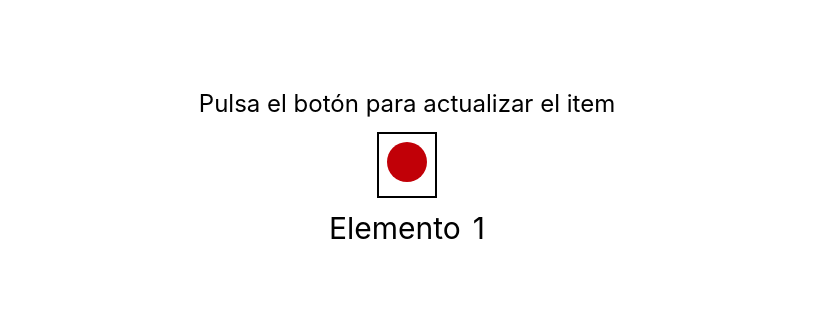
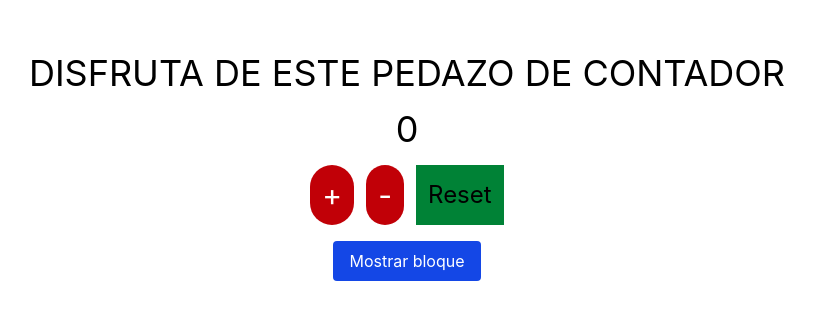
Before and after one commit to muniloper30/victor-lorencio-bootcamp-fullstack, a React (Vite) app in the folder 03-react/sheet03/: page / in a window 1280 px wide. Shown: the part 233-552 px from the top of the page, without its empty margins (233-1048 px from the left). Built offline with nearby package versions, Linux system fonts and the light colour scheme.

Commit message:
feat(react):complete exercise07 from sheet03 - dual component

```diff
--- a/03-react/sheet03/src/App.tsx
+++ b/03-react/sheet03/src/App.tsx
@@ -3,7 +3,10 @@
 // import { Exercise05 } from "./exercise05/Exercise"
 // import { Exercise08 } from "./exercise08/Exercise08"
 // import { Exercise11 } from "./exercise11/Exercise11"
-import { Exercise12 } from "./exercise12/Exercise12"
+
+import { Exercise07 } from "./exercise07/Exercise07"
+
+// import { Exercise12 } from "./exercise12/Exercise12"
 
 function App() {
 
@@ -14,7 +17,8 @@ function App() {
      {/* <Exercise05></Exercise05> */}
      {/* <Exercise08></Exercise08> */}
      {/* <Exercise11></Exercise11> */}
-     <Exercise12></Exercise12>
+     {/* <Exercise12></Exercise12> */}
+    <Exercise07></Exercise07>
     </>
   )
 }
--- /dev/null
+++ b/03-react/sheet03/src/exercise07/DualComponent/DualComponent.tsx
@@ -0,0 +1,53 @@
+import { useState } from "react"
+
+export const DualComponent = () => {
+    const [visible, setVisible] = useState(false)
+
+    const [value, setValue] = useState(0)
+    const upValue = () => {
+        setValue(prev => prev + 1)
+    }
+    const downValue = () => {
+        setValue(prev => prev - 1)
+    }
+    const resetValue = () => {
+        setValue(0)
+    }
+
+    const toggleVisible = () => {
+        setVisible(prev => !prev)
+    }
+
+
+
+
+    return (
+        <section className="flex flec-col items-center justify-center min-h-screen">
+            <article className="flex flex-col items-center justify-center gap-4">
+                <p className="text-4xl">DISFRUTA DE ESTE PEDAZO DE CONTADOR</p>
+                <span className="text-4xl">{value}</span>
+                <div className="flex gap-3 ">
+                    <button onClick={upValue} className="text-3xl bg-red-700 rounded-full p-3 w-full text-white active:scale-50 transition transform">+</button>
+                    <button onClick={downValue} className="text-3xl bg-red-700 rounded-full p-3 w-full text-white active:scale-50 transition transform">-</button>
+                    <button onClick={resetValue} className="text-2xl p-3 bg-green-700 active:scale-50 transition transform">Reset</button>
+                </div>
+
+                {/* Botón visibilidad */}
+                <button
+                    onClick={toggleVisible}
+                    className="bg-blue-700 text-white px-4 py-2 rounded active:scale-90 transition"
+                >
+                    {visible ? "Ocultar bloque" : "Mostrar bloque"}
+                </button>
+
+                {/* Bloque condicional */}
+                {visible && (
+                    <div className="p-4 bg-gray-200 rounded">
+                        <p>Este bloque se puede mostrar u ocultar</p>
+                    </div>
+                )}
+
+            </article>
+        </section>
+    )
+}
--- /dev/null
+++ b/03-react/sheet03/src/exercise07/Exercise07.tsx
@@ -0,0 +1,10 @@
+import { DualComponent } from "./DualComponent/DualComponent"
+
+export const Exercise07 = () => {
+
+    return (
+    <div>
+        <DualComponent></DualComponent>
+    </div>
+    )
+}
--- /dev/null
+++ b/03-react/sheet03/src/exercise07/info.md
@@ -0,0 +1,3 @@
+## Ex07 - Estado Doble Sencillo
+
+Crea un componente que combine dos comportamientos distintos.
```
